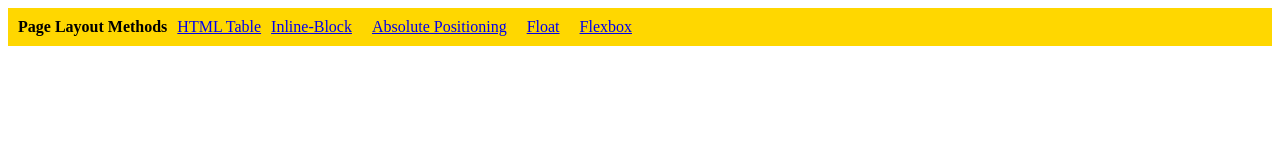
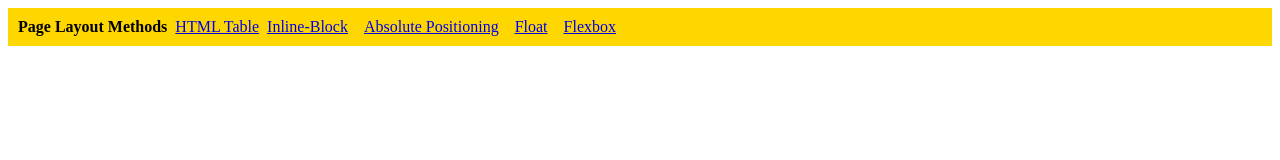
Before and after one commit to n0vrat/Angela-Web-dev-Project, a plain HTML site: page 9.0 Display Flex/index.html in a window 1280 px wide. Drawn offline with Linux system fonts and the light colour scheme.

Commit message:
modified index

```diff
--- a/9.0 Display Flex/index.html
+++ b/9.0 Display Flex/index.html
@@ -20,7 +20,7 @@
       padding: 10px;
       background-color: gold;
       display: flex;
-      gap: 10px;
+      gap: 0.5rem;
     }
 
   </style>
```
